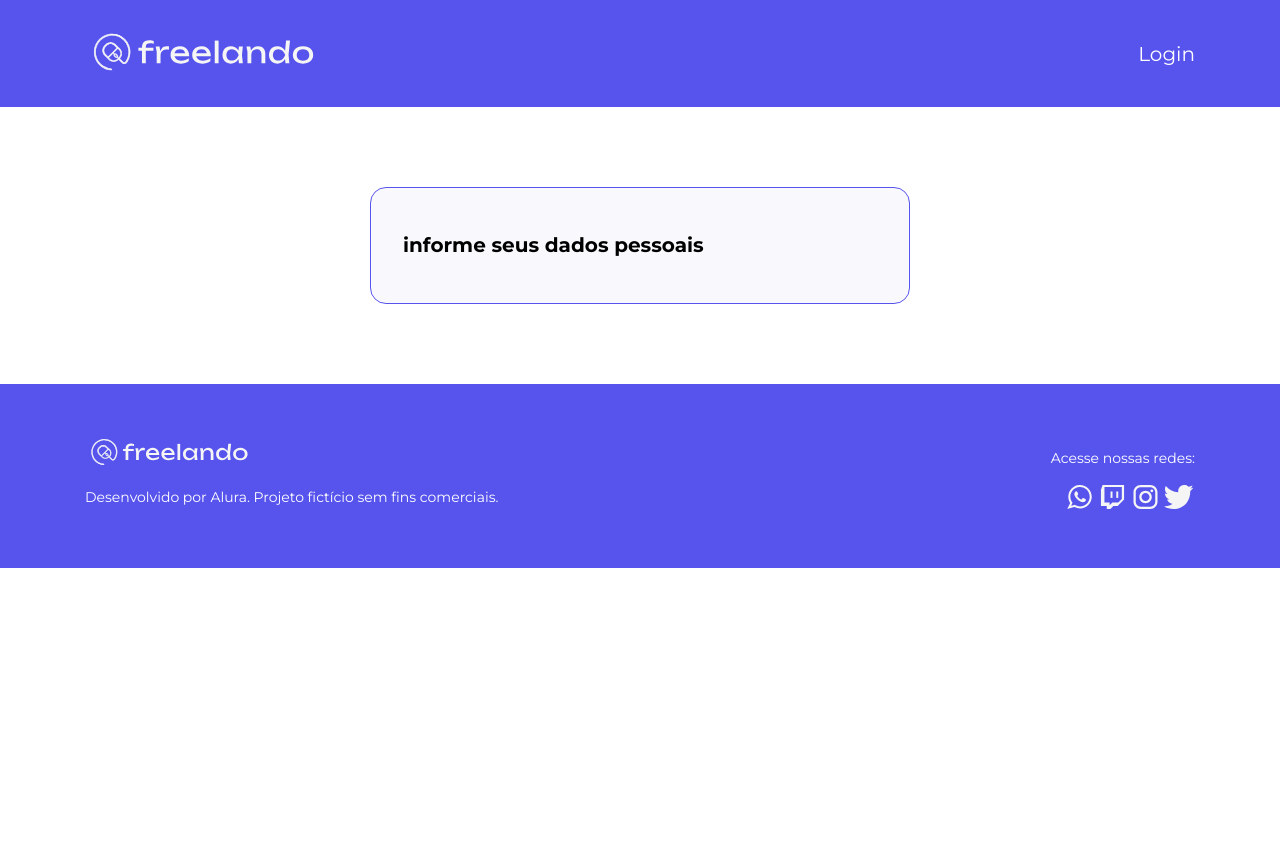
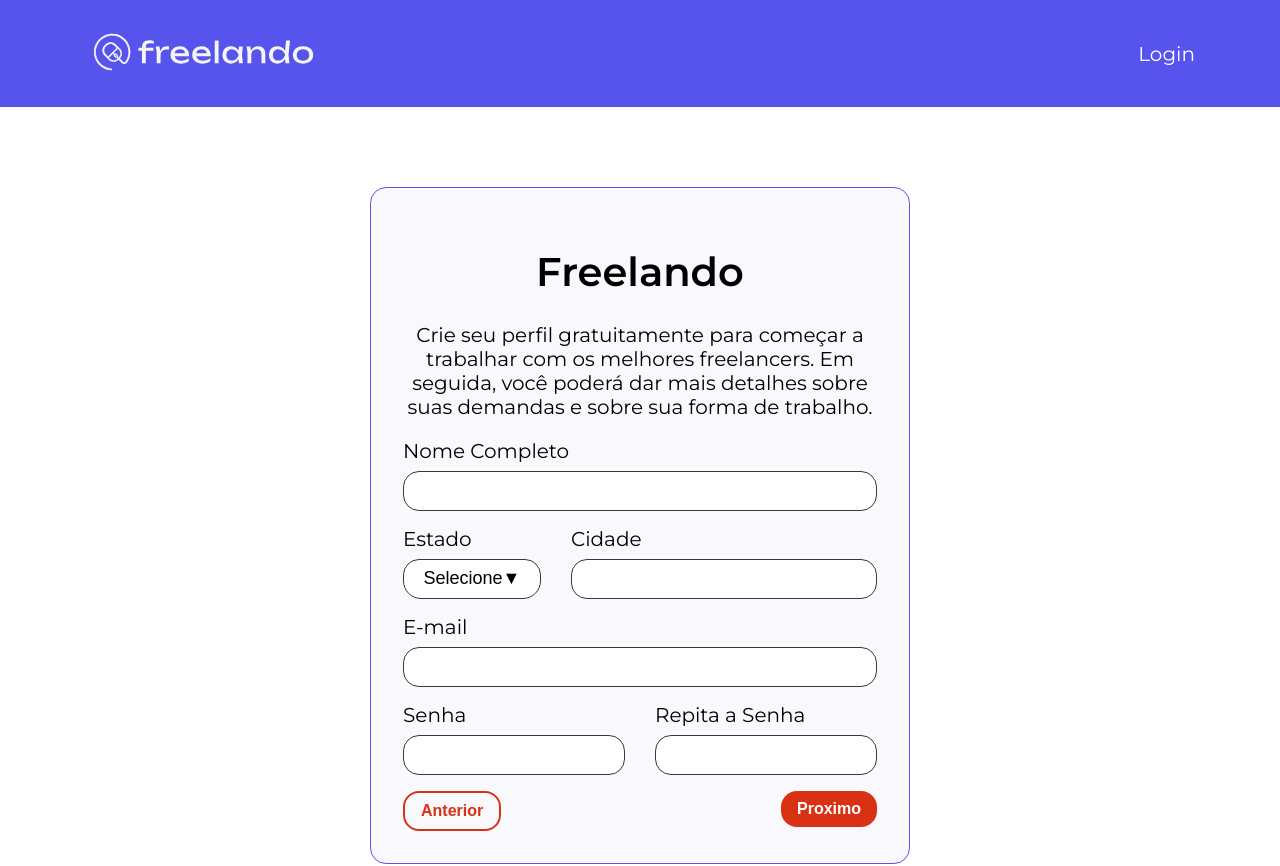
Before and after one commit to leonardoOluz/freelando, a React (Vite) app: page /cadastro/dados-pessoais in a window 1280 px wide. Shown: the top 866 px of the page. Before the commit the page ends 800 px from the top, so only its background shows below. Built offline with nearby package versions, Linux system fonts and the light colour scheme.

Commit message:
feat: :white_check_mark: Refatorando componente Interesses e criando componente DadosPessoais.

```diff
--- /dev/null
+++ b/src/Pages/cadastro/DadosPessoais.tsx
@@ -0,0 +1,100 @@
+import { Col, Row } from "react-grid-system";
+import { Tipografia } from "../../componentes/Tipografia/Tipografia";
+import { Botao } from "../../componentes/Botao/Botao";
+import { Link } from "react-router-dom";
+import { CampoTexto } from "../../componentes/CampoTexto/CampoTexo";
+import { ListaSuspensa } from "../../componentes/ListaSuspensa/ListaSuspensa";
+import { IEstadosBrasileiros } from "../../interface/IU";
+
+const estadosBrasileiros: IEstadosBrasileiros[] = [
+  { "text": "Acre", "value": "AC" },
+  { "text": "Alagoas", "value": "AL" },
+  { "text": "Amapá", "value": "AP" },
+  { "text": "Amazonas", "value": "AM" },
+  { "text": "Bahia", "value": "BA" },
+  { "text": "Ceará", "value": "CE" },
+  { "text": "Distrito Federal", "value": "DF" },
+  { "text": "Espírito Santo", "value": "ES" },
+  { "text": "Goiás", "value": "GO" },
+  { "text": "Maranhão", "value": "MA" },
+  { "text": "Mato Grosso", "value": "MT" },
+  { "text": "Mato Grosso do Sul", "value": "MS" },
+  { "text": "Minas Gerais", "value": "MG" },
+  { "text": "Pará", "value": "PA" },
+  { "text": "Paraíba", "value": "PB" },
+  { "text": "Paraná", "value": "PR" },
+  { "text": "Pernambuco", "value": "PE" },
+  { "text": "Piauí", "value": "PI" },
+  { "text": "Rio de Janeiro", "value": "RJ" },
+  { "text": "Rio Grande do Norte", "value": "RN" },
+  { "text": "Rio Grande do Sul", "value": "RS" },
+  { "text": "Rondônia", "value": "RO" },
+  { "text": "Roraima", "value": "RR" },
+  { "text": "Santa Catarina", "value": "SC" },
+  { "text": "São Paulo", "value": "SP" },
+  { "text": "Sergipe", "value": "SE" },
+  { "text": "Tocantins", "value": "TO" }
+]
+
+const DadosPessoais = () => {
+
+  return (<div>
+    <div style={{ textAlign: "center" }}>
+      <Tipografia variante="h1" componente="h1">
+        Freelando
+      </Tipografia>
+
+      <Tipografia componente="body" variante="body">
+        Crie seu perfil gratuitamente para começar a trabalhar com os melhores freelancers. Em seguida, você poderá dar mais detalhes sobre suas demandas e sobre sua forma de trabalho.
+      </Tipografia>
+    </div>
+
+    <Row>
+      <Col>
+        <CampoTexto titulo="Nome Completo" />
+      </Col>
+    </Row>
+
+    <Row>
+      <Col lg={4} md={4} sm={4}>
+        <ListaSuspensa titulo="Estado" opcoes={estadosBrasileiros} />
+      </Col>
+      <Col lg={8} md={8} sm={8}>
+        <CampoTexto titulo="Cidade" />
+      </Col>
+    </Row>
+
+    <Row>
+      <Col>
+        <CampoTexto titulo="E-mail" />
+      </Col>
+    </Row>
+
+    <Row>
+      <Col lg={6} md={6} sm={6}>
+        <CampoTexto titulo="Senha" />
+      </Col>
+      <Col lg={6} md={6} sm={6}>
+        <CampoTexto titulo="Repita a Senha" />
+      </Col>
+    </Row>
+
+    <Row>
+      <Col lg={6} md={6} sm={6}>
+        <Link to="/cadastro/interesses" >
+          <Botao variante="secundaria">Anterior</Botao>
+        </Link>
+      </Col>
+      <Col lg={6} md={6} sm={6}>
+        <div style={{ textAlign: 'right' }}>
+          <Link to="/cadastro/concluido">
+            <Botao variante="primaria">Proximo</Botao>
+          </Link>
+        </div>
+      </Col>
+    </Row>
+
+  </div>);
+};
+
+export default DadosPessoais;
--- a/src/Pages/cadastro/Interesses.tsx
+++ b/src/Pages/cadastro/Interesses.tsx
@@ -5,6 +5,7 @@ import styled from "@emotion/styled";
 import { IOpcoes } from "../../interface/IU";
 import GrupoBotaoRadio from "../../componentes/GrupoBotaoRadio/GrupoBotaoRadio";
 import { useState } from "react";
+import { Link } from "react-router-dom";
 
 
 const opcoes: IOpcoes[] = [
@@ -33,8 +34,6 @@ const opcoes: IOpcoes[] = [
     label: 'Marketing',
   },
 ]
-
-// const InputRadioEstilizado = styled.input`
 //   appearance: none;
 //   opacity: 0;
 
@@ -77,7 +76,7 @@ const LegendEstilizado = styled.legend`
 `;
 
 const Interesses = () => {
-  const [opcao, setOpcao] = useState<number>(1);
+  const [opcao, setOpcao] = useState<number>(0);
 
   return (<div style={{ textAlign: "center" }}>
     <Tipografia variante="h2" componente="h1">
@@ -98,12 +97,16 @@ const Interesses = () => {
     <Row>
       <Col md={6} sm={6}>
         <div style={{ textAlign: "left" }}>
-          <Botao variante="secundaria" children="Anterior" />
+          <Link to="..">
+            <Botao variante="secundaria" children="Anterior" />
+          </Link>
         </div>
       </Col>
       <Col md={6} sm={6}>
         <div style={{ textAlign: "right" }}>
-          <Botao variante="primaria" children="Próximo" />
+          <Link to="/cadastro/dados-pessoais">
+            <Botao variante="primaria" children="Próximo" />
+          </Link>
         </div>
       </Col>
     </Row>
--- a/src/router/router.tsx
+++ b/src/router/router.tsx
@@ -3,6 +3,7 @@ import SelecaoCliente from "../Pages/cadastro/SelecaoCliente";
 import LayoutBaseCadastro from "../Pages/cadastro/LayoutBaseCadastro";
 import LayoutBase from "../Pages/LayoutBase";
 import Interesses from "../Pages/cadastro/Interesses";
+import DadosPessoais from "../Pages/cadastro/DadosPessoais";
 
 export const router = createBrowserRouter([
   {
@@ -19,11 +20,11 @@ export const router = createBrowserRouter([
           },
           {
             path: "interesses",
-            element: <Interesses/>
+            element: <Interesses />
           },
           {
             path: "dados-pessoais",
-            element: <h1>informe seus dados pessoais</h1>
+            element: <DadosPessoais />
           },
           {
             path: "concluido",
```
